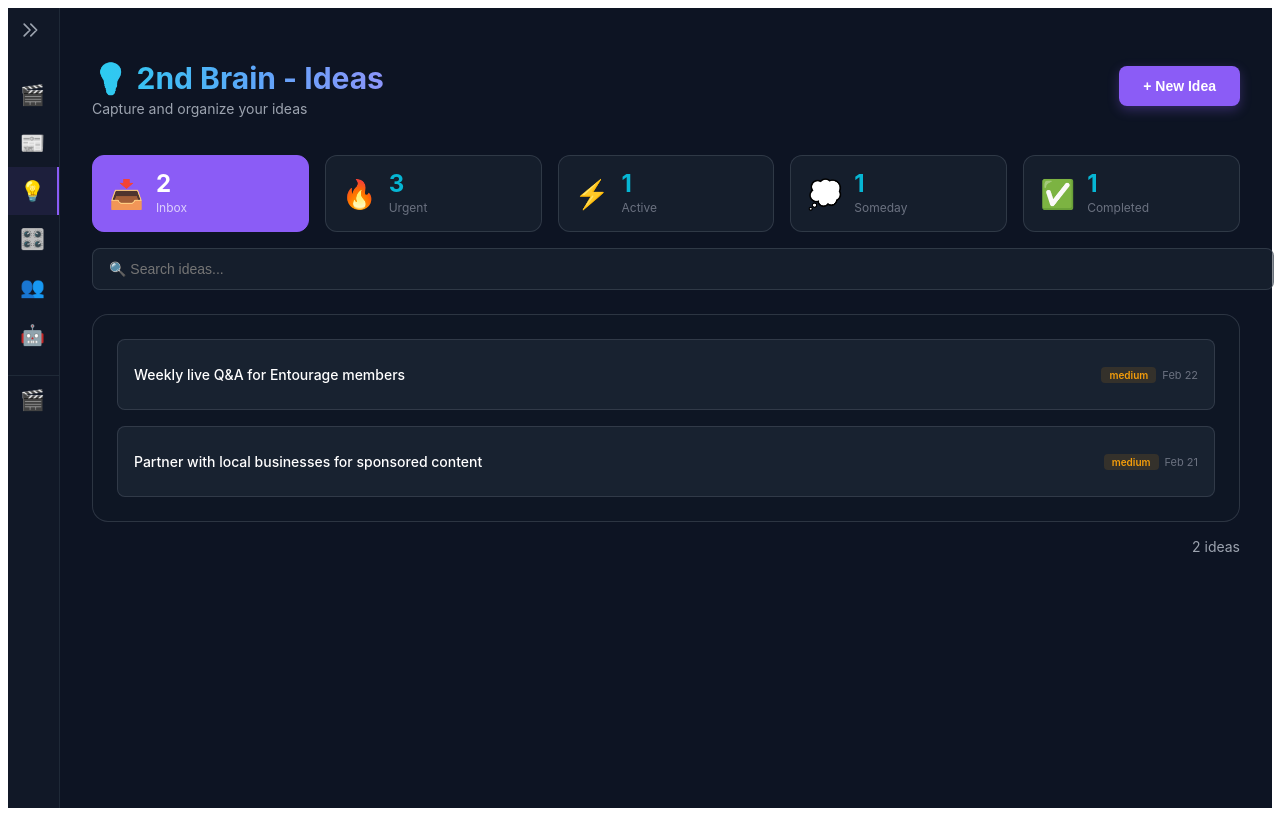
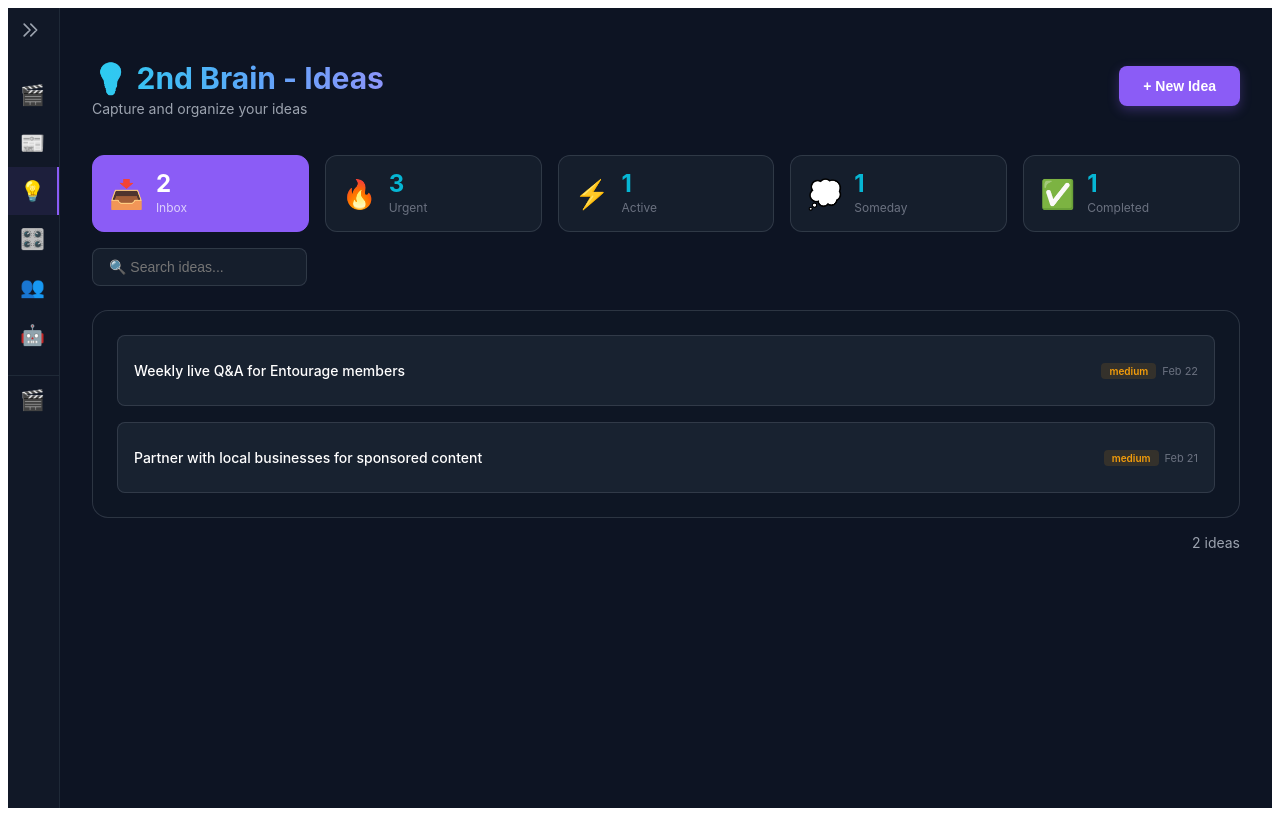
Before and after one commit to pacinobot2026/vizard-clips-dashboard, a Next.js app: page /ideas in a window 1280 px wide. Built offline with nearby package versions, Linux system fonts and the light colour scheme.

Commit message:
Make search field shorter (max 400px width)

```diff
--- a/pages/ideas.js
+++ b/pages/ideas.js
@@ -270,8 +270,8 @@ export default function Ideas() {
               value={searchTerm}
               onChange={(e) => setSearchTerm(e.target.value)}
               style={{
-                width: '100%',
-                padding: '12px 16px',
+                maxWidth: '400px',
+                padding: '10px 16px',
                 background: 'rgba(31, 41, 55, 0.5)',
                 border: '1px solid rgba(75, 85, 99, 0.5)',
                 borderRadius: '8px',
```
